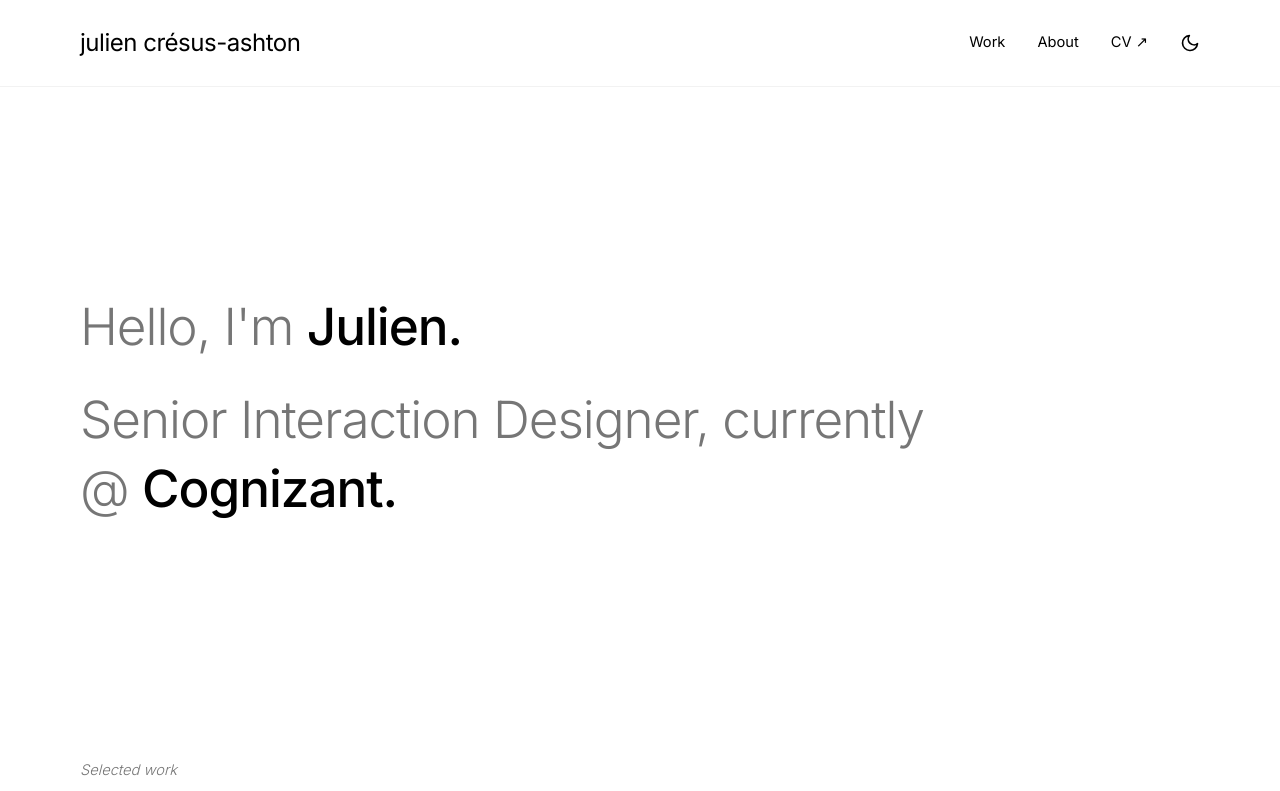
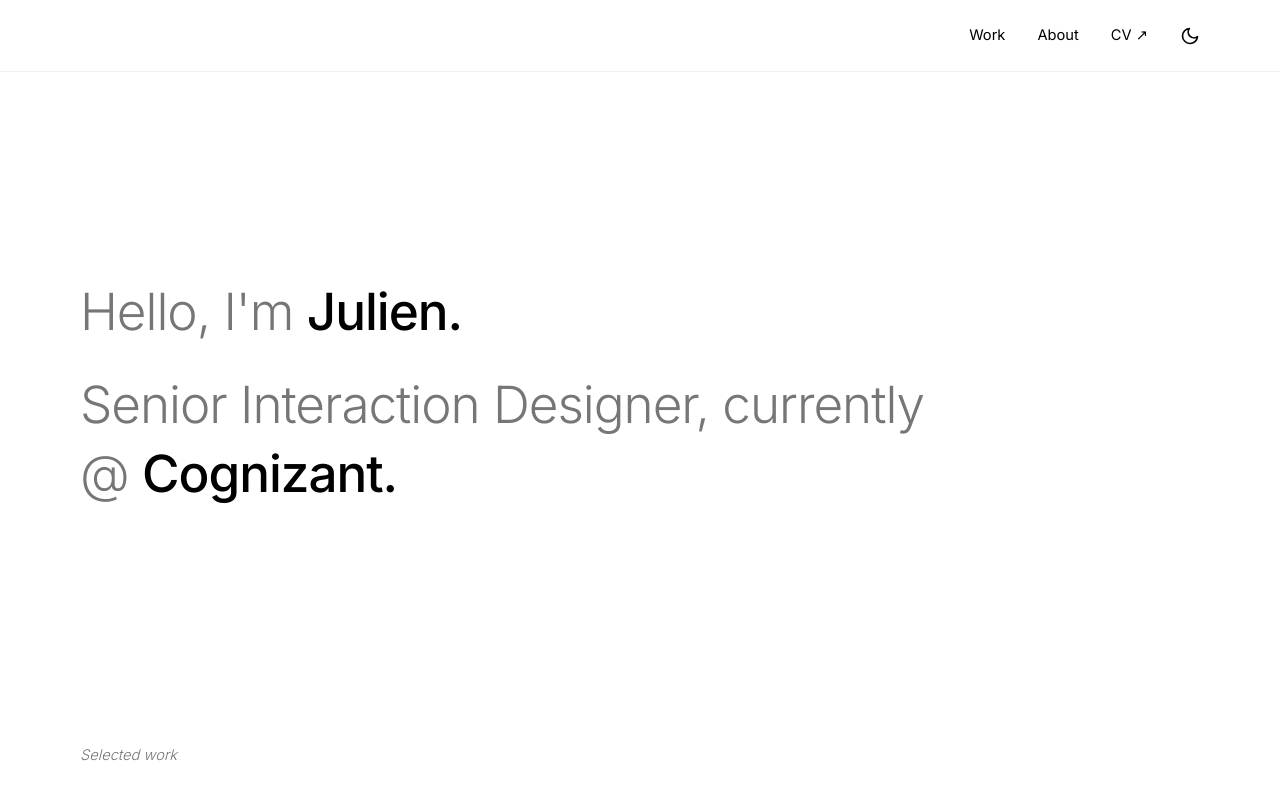
Before and after one commit to julcresus/julcresus.github.io, a React (Create React App) app: page / in a window 1280 px wide. Shown: the top 791 px of the page. Built offline with nearby package versions, Linux system fonts and the light colour scheme; no server answers.

Commit message:
Remove text logo from top navigation for an ultra-minimal aesthetic

```diff
--- a/src/App.css
+++ b/src/App.css
@@ -79,7 +79,7 @@
 .nav-inner {
   display: flex;
   align-items: center;
-  justify-content: space-between;
+  justify-content: flex-end;
   padding: 24px 6.25vw;
   max-width: 1400px;
   margin: 0 auto;
--- a/src/App.js
+++ b/src/App.js
@@ -137,7 +137,6 @@
   return (
     <nav className="nav-header">
       <div className="nav-inner">
-        <Link to="/" className="nav-logo">julien crésus-ashton</Link>
         <div className="nav-links">
           <NavHashLink
             exact
```
